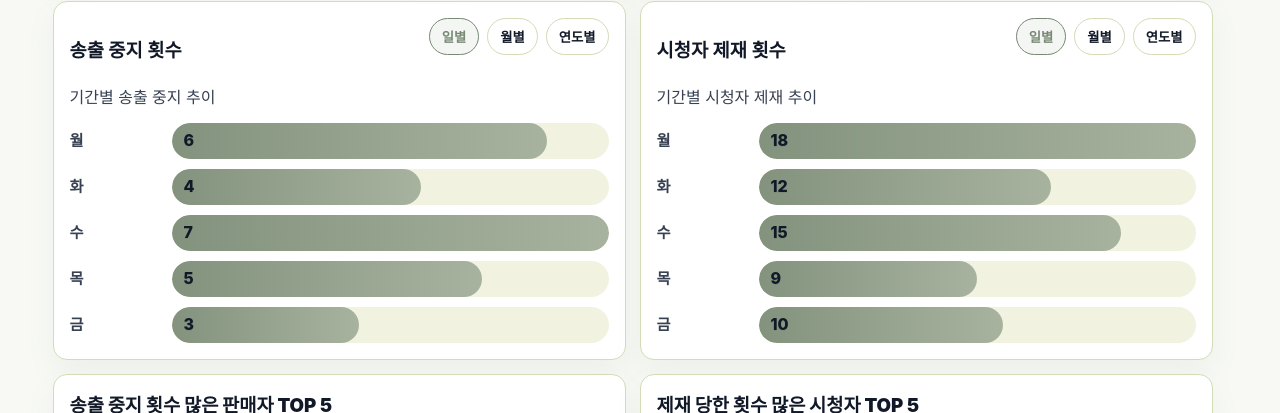
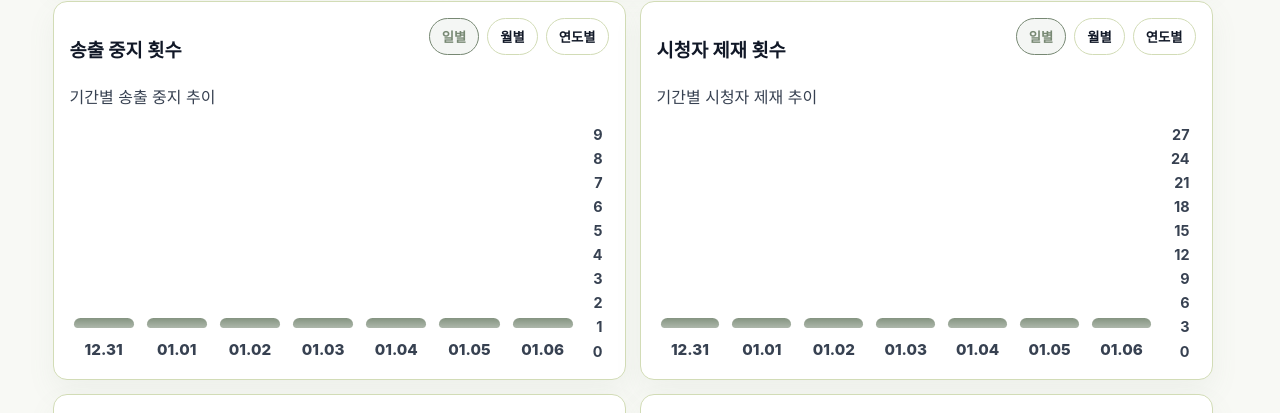
Before and after one commit to Final-Project-Team-Deskit/Livehost_Test, a Vue app in the folder front/: page /admin/live/sanctions in a window 1280 px wide. Shown: the part 275-688 px from the top of the page. Built offline with nearby package versions, Linux system fonts and the light colour scheme; no server answers.

Commit message:
Handle small-scale ticks and pad chart container

```diff
--- a/front/src/components/stats/StatsBarChart.vue
+++ b/front/src/components/stats/StatsBarChart.vue
@@ -6,32 +6,77 @@ const props = defineProps<{
   valueFormatter?: (value: number) => string
 }>()
 
+const dataLength = computed(() => props.data.length || 1)
+
 const maxValue = computed(() => {
   if (!props.data.length) return 0
   return Math.max(...props.data.map((item) => item.value))
 })
+
+const getStep = (max: number) => {
+  if (max <= 0) return 1
+  if (max <= 9) return 1
+  const rawStep = Math.max(1, Math.ceil(max / 9))
+  const magnitude = 10 ** Math.floor(Math.log10(rawStep))
+  const rounded = Math.max(1, Math.round(rawStep / magnitude)) * magnitude
+  return rounded
+}
 
 const formatValue = (value: number) => {
   if (props.valueFormatter) return props.valueFormatter(value)
   return value.toLocaleString('ko-KR')
 }
 
-const toWidth = (value: number) => {
-  if (!maxValue.value) return '0%'
-  return `${Math.round((value / maxValue.value) * 100)}%`
+const toHeight = (value: number) => {
+  if (!topTick.value) return '0%'
+  return `${Math.round((value / topTick.value) * 100)}%`
 }
+
+const yTicks = computed(() => {
+  if (!maxValue.value) return [0]
+  const step = getStep(maxValue.value)
+  let top = step * 9
+  while (top < maxValue.value) {
+    top += step
+  }
+  const ticks: number[] = []
+  for (let value = top; value >= 0; value -= step) {
+    ticks.push(value)
+    if (ticks.length === 9) break
+  }
+  if (ticks[ticks.length - 1] !== 0) ticks.push(0)
+  return ticks
+})
+
+const topTick = computed(() => (yTicks.value.length ? yTicks.value[0] : maxValue.value || 1))
+
+const barGap = computed(() => `${Math.max(6, Math.min(14, Math.floor(160 / (dataLength.value + 5))))}px`)
+const minBarWidth = computed(() => Math.max(16, Math.min(60, Math.floor(520 / (dataLength.value + 3)))))
+const barLayoutStyle = computed(() => ({
+  gap: barGap.value,
+  gridTemplateColumns: `repeat(${dataLength.value}, minmax(${minBarWidth.value}px, 1fr))`,
+}))
 </script>
 
 <template>
   <div class="bar-chart">
-    <div v-for="(item, index) in data" :key="`${item.label}-${index}`" class="bar-row">
-      <span class="bar-label">{{ item.label }}</span>
-      <div class="bar-track">
-        <div class="bar-fill" :style="{ width: toWidth(item.value) }"></div>
-        <span class="bar-value">{{ formatValue(item.value) }}</span>
+    <div v-if="data.length" class="bar-chart__grid">
+      <div class="bar-chart__bars" :style="barLayoutStyle">
+        <div v-for="(item, index) in data" :key="`${item.label}-${index}`" class="bar-chart__item">
+          <div
+            class="bar-chart__bar"
+            :style="{ height: toHeight(item.value) }"
+            :data-value="formatValue(item.value)"
+            tabindex="0"
+          ></div>
+          <span class="bar-chart__label">{{ item.label }}</span>
+        </div>
+      </div>
+      <div class="bar-chart__y-axis" aria-hidden="true">
+        <span v-for="tick in yTicks" :key="tick" class="bar-chart__y-label">{{ formatValue(tick) }}</span>
       </div>
     </div>
-    <p v-if="!data.length" class="empty">데이터가 없습니다.</p>
+    <p v-else class="empty">데이터가 없습니다.</p>
   </div>
 </template>
 
@@ -42,48 +87,101 @@ const toWidth = (value: number) => {
   gap: 10px;
 }
 
-.bar-row {
+.bar-chart__grid {
   display: grid;
-  grid-template-columns: 92px 1fr;
+  grid-template-columns: 1fr auto;
+  align-items: flex-end;
   gap: 10px;
-  align-items: center;
+  width: 100%;
+  max-width: 100%;
+  box-sizing: border-box;
+  padding-right: 6px;
 }
 
-.bar-label {
+.bar-chart__y-axis {
+  display: flex;
+  flex-direction: column;
+  justify-content: space-between;
+  align-self: stretch;
+  min-height: 240px;
+  padding: 0 0 0 6px;
+  text-align: right;
+}
+
+.bar-chart__y-label {
+  font-size: 0.9rem;
+  color: var(--text-muted);
+  font-weight: 700;
+  white-space: nowrap;
+}
+
+.bar-chart__bars {
+  display: grid;
+  align-items: end;
+  min-height: 240px;
+  padding: 8px 4px 0;
+  width: 100%;
+  box-sizing: border-box;
+}
+
+.bar-chart__item {
+  width: 100%;
+  display: flex;
+  flex-direction: column;
+  align-items: center;
+  gap: 10px;
+}
+
+.bar-chart__bar {
+  position: relative;
+  width: 100%;
+  background: linear-gradient(180deg, rgba(var(--primary-rgb), 0.9), rgba(var(--primary-rgb), 0.6));
+  border-radius: 14px 14px 8px 8px;
+  transition: height 0.2s ease, box-shadow 0.2s ease;
+  min-height: 10px;
+}
+
+.bar-chart__bar::after {
+  content: attr(data-value);
+  position: absolute;
+  left: 50%;
+  bottom: 100%;
+  transform: translate(-50%, -6px);
+  background: var(--surface);
+  color: var(--text-strong);
+  border: 1px solid var(--border-color);
+  padding: 6px 10px;
+  border-radius: 10px;
+  font-weight: 800;
+  white-space: nowrap;
+  box-shadow: 0 6px 18px rgba(0, 0, 0, 0.08);
+  opacity: 0;
+  pointer-events: none;
+  transition: opacity 0.15s ease, transform 0.15s ease;
+}
+
+.bar-chart__bar:hover,
+.bar-chart__bar:focus-visible {
+  box-shadow: 0 12px 24px rgba(var(--primary-rgb), 0.16);
+}
+
+.bar-chart__bar:hover::after,
+.bar-chart__bar:focus-visible::after {
+  opacity: 1;
+  transform: translate(-50%, -10px);
+}
+
+.bar-chart__label {
   font-weight: 800;
   color: var(--text-muted);
   font-size: 0.95rem;
 }
 
-.bar-track {
-  position: relative;
-  background: var(--surface-weak);
-  border-radius: 999px;
-  min-height: 36px;
+.empty {
   display: flex;
-  align-items: center;
-  overflow: hidden;
-}
-
-.bar-fill {
-  position: absolute;
-  inset: 0;
-  background: linear-gradient(90deg, rgba(var(--primary-rgb), 0.9), rgba(var(--primary-rgb), 0.6));
-  border-radius: 999px;
-  transition: width 0.2s ease;
-}
-
-.bar-value {
-  position: relative;
-  padding: 0 12px;
-  font-weight: 800;
-  color: var(--text-strong);
-  text-shadow: 0 1px 0 rgba(0, 0, 0, 0.06);
-}
-
-.empty {
   margin: 0;
   color: var(--text-muted);
   font-weight: 700;
+  justify-content: center;
 }
 </style>
--- a/front/src/lib/mocks/liveStats.ts
+++ b/front/src/lib/mocks/liveStats.ts
@@ -9,22 +9,55 @@ export type RankItem = { rank: number; title: string; value: number }
 
 export type RankGroup = { best: RankItem[]; worst: RankItem[] }
 
-const mapRange = (length: number, unit: string, base: number, increment: number): ChartDatum[] =>
-  Array.from({ length }, (_, index) => ({
-    label: `${index + 1}${unit}`,
-    value: base + index * increment,
-  }))
+const formatDay = (date: Date) => {
+  const month = `${date.getMonth() + 1}`.padStart(2, '0')
+  const day = `${date.getDate()}`.padStart(2, '0')
+  return `${month}.${day}`
+}
+
+const buildRecentDays = (length: number, base: number, step: number): ChartDatum[] => {
+  const today = new Date()
+  const start = new Date(today)
+  start.setDate(today.getDate() - (length - 1))
+
+  return Array.from({ length }, (_, index) => {
+    const current = new Date(start)
+    current.setDate(start.getDate() + index)
+    return { label: formatDay(current), value: base + index * step }
+  })
+}
+
+const buildRecentMonths = (length: number, base: number, step: number): ChartDatum[] => {
+  const today = new Date()
+  const start = new Date(today)
+  start.setMonth(today.getMonth() - (length - 1), 1)
+
+  return Array.from({ length }, (_, index) => {
+    const current = new Date(start)
+    current.setMonth(start.getMonth() + index, 1)
+    return { label: `${current.getMonth() + 1}월`, value: base + index * step }
+  })
+}
+
+const buildRecentYears = (length: number, base: number, step: number): ChartDatum[] => {
+  const today = new Date()
+  const startYear = today.getFullYear() - (length - 1)
+  return Array.from({ length }, (_, index) => {
+    const year = startYear + index
+    return { label: `${year}`, value: base + index * step }
+  })
+}
 
 export const revenueData: Record<StatsRange, ChartDatum[]> = {
-  daily: mapRange(14, '일', 3_400_000, 180_000),
-  monthly: mapRange(12, '월', 68_000_000, 3_200_000),
-  yearly: mapRange(5, '년', 740_000_000, 86_000_000),
+  daily: buildRecentDays(7, 3_200_000, 160_000),
+  monthly: buildRecentMonths(12, 62_000_000, 2_800_000),
+  yearly: buildRecentYears(5, 710_000_000, 42_000_000),
 }
 
 export const revenuePerViewerData: Record<StatsRange, ChartDatum[]> = {
-  daily: mapRange(14, '일', 14_000, 900),
-  monthly: mapRange(12, '월', 32_000, 1_300),
-  yearly: mapRange(5, '년', 48_000, 2_400),
+  daily: buildRecentDays(7, 12_800, 700),
+  monthly: buildRecentMonths(12, 28_000, 1_200),
+  yearly: buildRecentYears(5, 44_000, 2_000),
 }
 
 const createRankGroup = (items: Array<{ title: string; value: number }>): RankGroup => {
--- a/front/src/pages/admin/live/SanctionStats.vue
+++ b/front/src/pages/admin/live/SanctionStats.vue
@@ -9,52 +9,50 @@ type Metric = 'daily' | 'monthly' | 'yearly'
 const stopMetric = ref<Metric>('daily')
 const viewerMetric = ref<Metric>('daily')
 
+const formatDay = (date: Date) => {
+  const month = `${date.getMonth() + 1}`.padStart(2, '0')
+  const day = `${date.getDate()}`.padStart(2, '0')
+  return `${month}.${day}`
+}
+
+const buildDailySeries = (values: number[]) => {
+  const today = new Date()
+  const start = new Date(today)
+  start.setDate(today.getDate() - (values.length - 1))
+  return values.map((value, index) => {
+    const current = new Date(start)
+    current.setDate(start.getDate() + index)
+    return { label: formatDay(current), value }
+  })
+}
+
+const buildMonthlySeries = (values: number[]) => {
+  const today = new Date()
+  const start = new Date(today)
+  start.setMonth(today.getMonth() - (values.length - 1), 1)
+  return values.map((value, index) => {
+    const current = new Date(start)
+    current.setMonth(start.getMonth() + index, 1)
+    return { label: `${current.getMonth() + 1}월`, value }
+  })
+}
+
+const buildYearlySeries = (values: number[]) => {
+  const today = new Date()
+  const startYear = today.getFullYear() - (values.length - 1)
+  return values.map((value, index) => ({ label: `${startYear + index}`, value }))
+}
+
 const stopCountData: Record<Metric, Array<{ label: string; value: number }>> = {
-  daily: [
-    { label: '월', value: 6 },
-    { label: '화', value: 4 },
-    { label: '수', value: 7 },
-    { label: '목', value: 5 },
-    { label: '금', value: 3 },
-  ],
-  monthly: [
-    { label: '8월', value: 12 },
-    { label: '9월', value: 16 },
-    { label: '10월', value: 18 },
-    { label: '11월', value: 21 },
-    { label: '12월', value: 14 },
-  ],
-  yearly: [
-    { label: '2021', value: 64 },
-    { label: '2022', value: 73 },
-    { label: '2023', value: 88 },
-    { label: '2024', value: 95 },
-    { label: '2025', value: 52 },
-  ],
+  daily: buildDailySeries([6, 5, 7, 4, 6, 5, 8]),
+  monthly: buildMonthlySeries([12, 14, 16, 18, 19, 21, 23, 20, 18, 17, 19, 22]),
+  yearly: buildYearlySeries([58, 64, 71, 79, 83]),
 }
 
 const viewerSanctionData: Record<Metric, Array<{ label: string; value: number }>> = {
-  daily: [
-    { label: '월', value: 18 },
-    { label: '화', value: 12 },
-    { label: '수', value: 15 },
-    { label: '목', value: 9 },
-    { label: '금', value: 10 },
-  ],
-  monthly: [
-    { label: '8월', value: 210 },
-    { label: '9월', value: 240 },
-    { label: '10월', value: 265 },
-    { label: '11월', value: 292 },
-    { label: '12월', value: 188 },
-  ],
-  yearly: [
-    { label: '2021', value: 1020 },
-    { label: '2022', value: 1180 },
-    { label: '2023', value: 1340 },
-    { label: '2024', value: 1280 },
-    { label: '2025', value: 640 },
-  ],
+  daily: buildDailySeries([18, 15, 12, 14, 17, 13, 19]),
+  monthly: buildMonthlySeries([208, 214, 226, 242, 255, 268, 274, 261, 248, 239, 245, 258]),
+  yearly: buildYearlySeries([980, 1040, 1115, 1205, 1280]),
 }
 
 const topSellerStops = [
```
